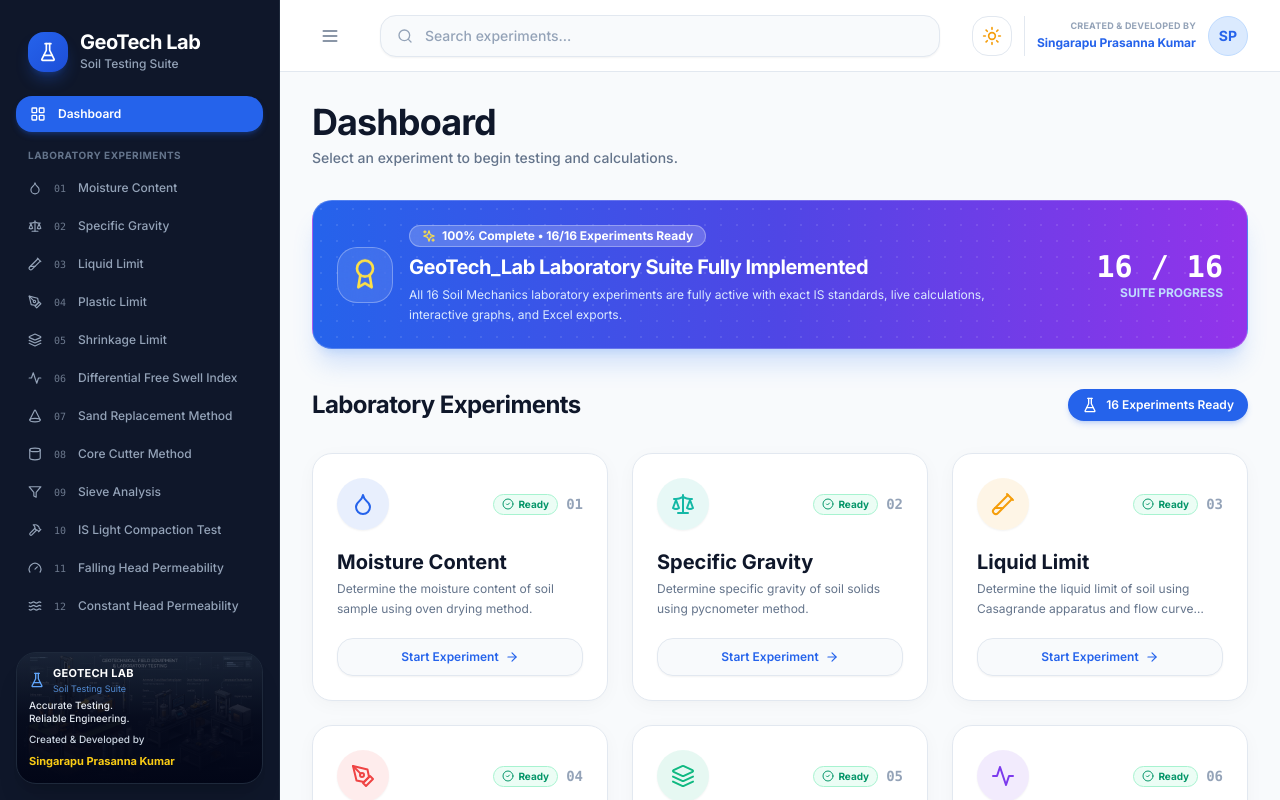
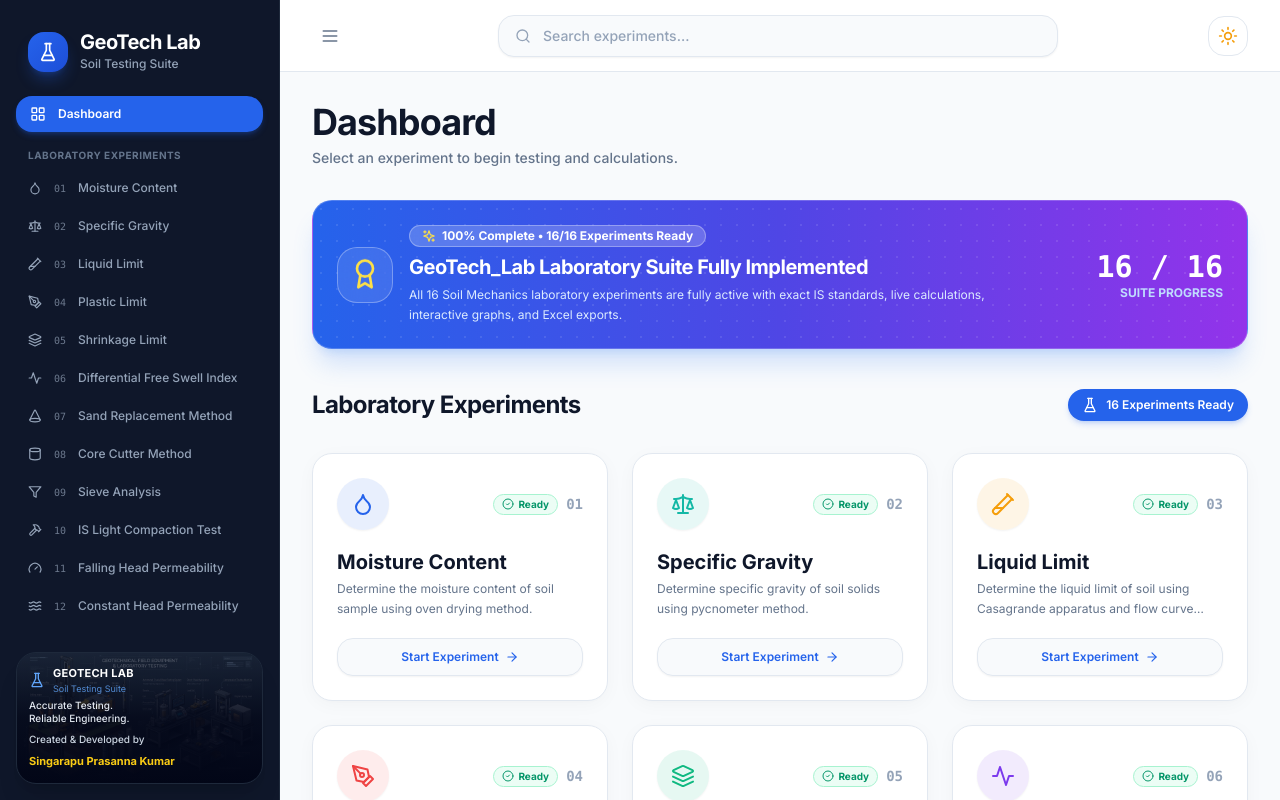
Before and after one commit to Singarapuprasannakumar/Civil_exp, a React (Vite) app in the folder Experiments/: page / in a window 1280 px wide. Built offline with nearby package versions, Linux system fonts and the light colour scheme.

Commit message:
style: remove personal branding block from navbar

```diff
--- a/Experiments/src/components/TopHeader.tsx
+++ b/Experiments/src/components/TopHeader.tsx
@@ -39,7 +39,7 @@ export const TopHeader: React.FC<TopHeaderProps> = ({ searchVal, setSearchVal, o
       </div>
 
       {/* RIGHT ACTIONS */}
-      <div className="flex items-center justify-end gap-3">
+      <div className="flex items-center justify-end">
         <button
           onClick={() => setTheme(theme === 'dark' ? 'light' : 'dark')}
           className="w-10 h-10 rounded-xl flex items-center justify-center border border-slate-200 dark:border-slate-700 text-slate-600 dark:text-slate-300 hover:bg-slate-50 dark:hover:bg-slate-800 transition-colors"
@@ -47,17 +47,6 @@ export const TopHeader: React.FC<TopHeaderProps> = ({ searchVal, setSearchVal, o
         >
           <Sun className="w-5 h-5 text-amber-500 dark:text-amber-400" />
         </button>
-
-        {/* PERSONAL BRANDING BLOCK */}
-        <div className="flex items-center gap-3 pl-3 border-l border-slate-200 dark:border-slate-700">
-          <div className="text-right hidden sm:block leading-tight">
-            <span className="text-[9px] font-bold text-slate-400 uppercase tracking-wide block">Created & Developed by</span>
-            <span className="text-[12px] font-bold text-blue-600 dark:text-blue-400">Singarapu Prasanna Kumar</span>
-          </div>
-          <div className="w-10 h-10 rounded-full bg-blue-100 dark:bg-blue-900 flex items-center justify-center font-bold text-blue-600 dark:text-blue-400 text-sm border border-blue-200 dark:border-blue-800 shrink-0">
-            SP
-          </div>
-        </div>
       </div>
     </header>
   );
```
